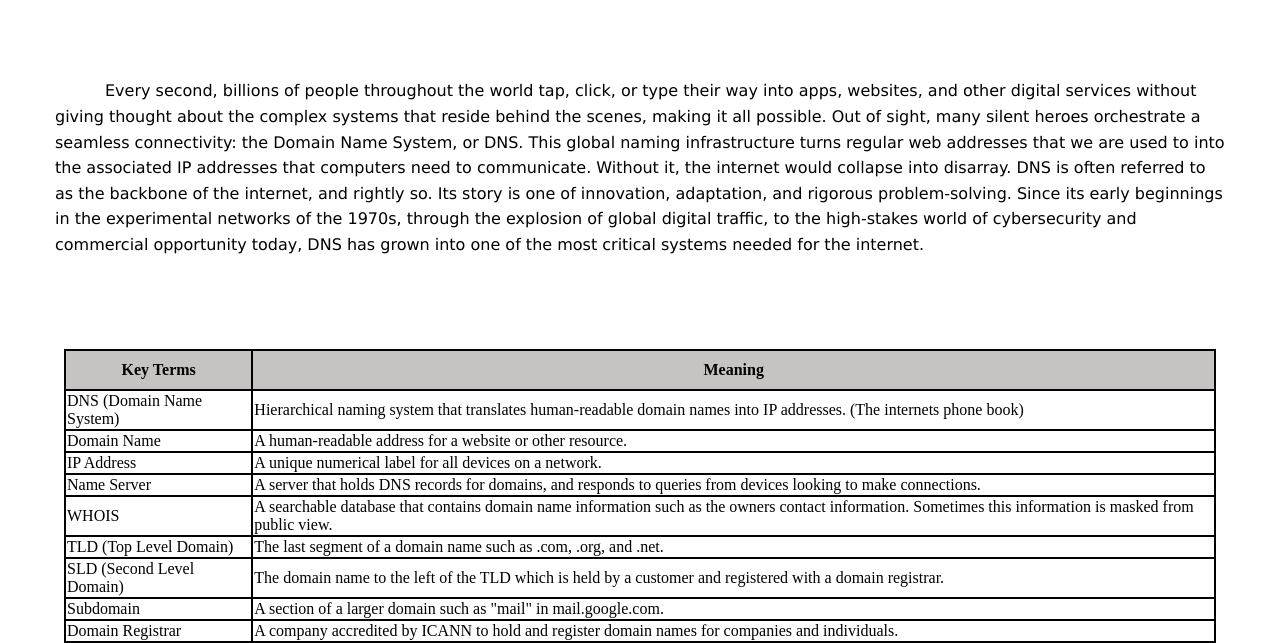
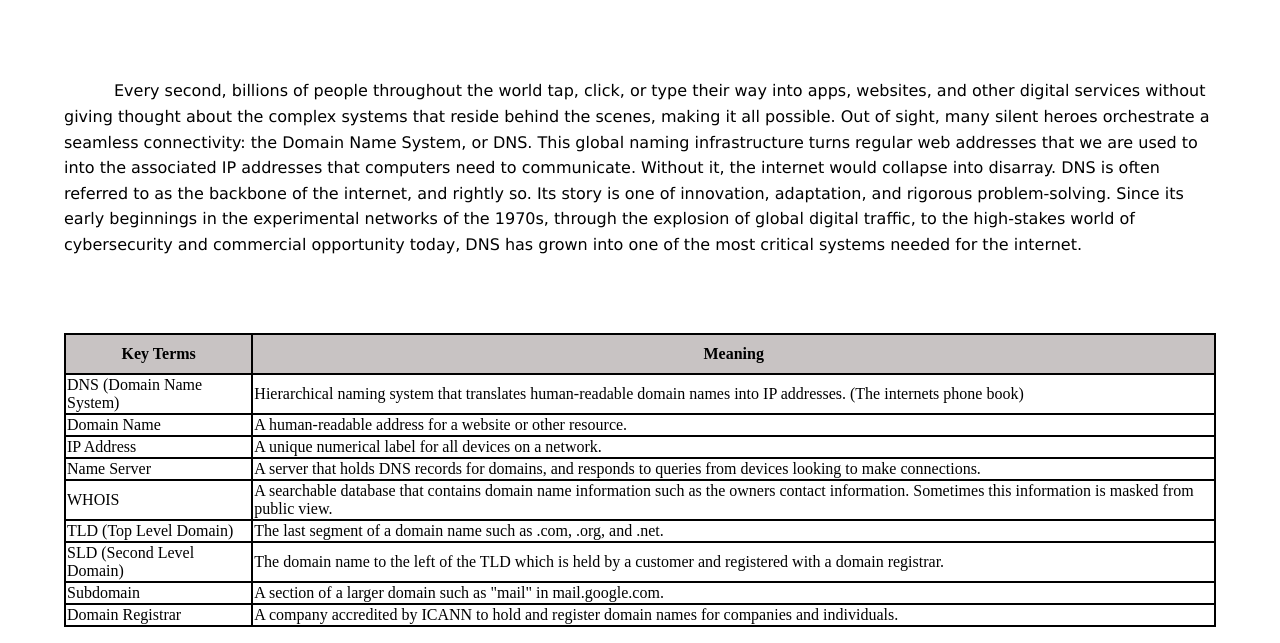
Before and after one commit to BenFis/BenFis.github.io, a plain HTML site: page index.html in a window 1280 px wide. Shown: the part 171-814 px from the top of the page. Drawn offline with Linux system fonts and the light colour scheme.

Commit message:
revision

```diff
--- a/index.html
+++ b/index.html
@@ -40,7 +40,7 @@
                </h1>
 
 
-               <p style="text-align: left; margin-left: 55px; margin-right: 55px; margin-top: 100px; text-indent: 50px; line-height: 1.6; padding-bottom: 75px;">
+               <p style="margin: auto; width: 90%; margin-top: 100px; text-indent: 50px; line-height: 1.6; padding-bottom: 75px;">
                     Every second, billions of people throughout the world tap, click, or type their way into apps, websites, and other digital services without giving
                     thought about the complex systems that reside behind the scenes, making it all possible. Out of sight, many silent heroes orchestrate a seamless
                     connectivity: the Domain Name System, or DNS. This global naming infrastructure turns regular web addresses that we are used to into the associated
```
